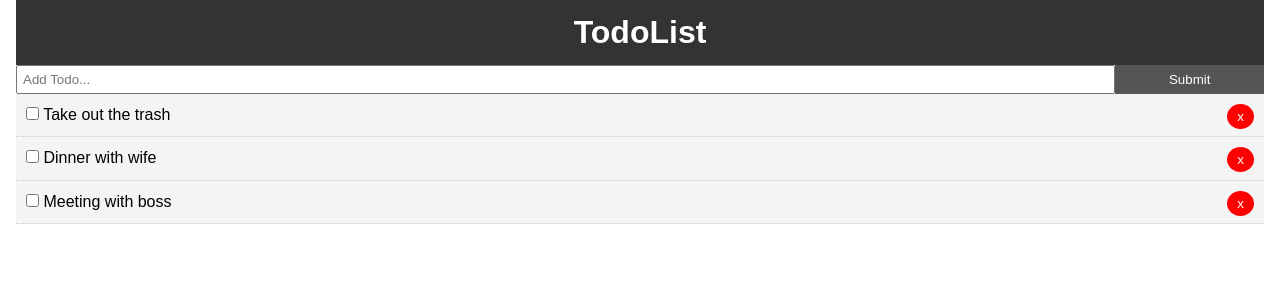
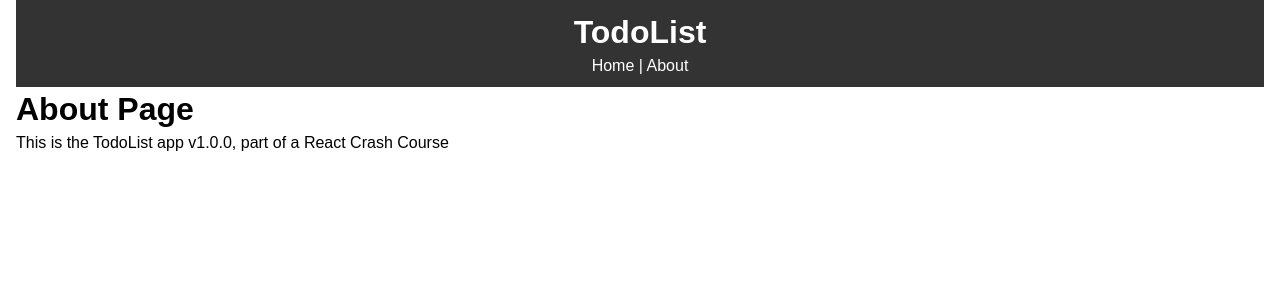
Before and after one commit to snyarde/React-JS-Crash-Course-2019, a React (Create React App) app: page /about in a window 1280 px wide. Shown: the top 300 px of the page. Built offline with nearby package versions, Linux system fonts and the light colour scheme.

Commit message:
Adds About component and react-router-dom
Adds About component and react-router-dom with routes

```diff
--- a/package.json
+++ b/package.json
@@ -7,6 +7,7 @@
   "dependencies": {
     "react": "16.12.0",
     "react-dom": "16.12.0",
+    "react-router-dom": "5.1.2",
     "react-scripts": "3.0.1",
     "uuid": "3.3.3"
   },
--- a/src/App.js
+++ b/src/App.js
@@ -1,7 +1,9 @@
-import React, { Component } from "react";
+import React, { Component, Fragment } from "react";
+import { BrowserRouter as Router, Route } from "react-router-dom";
 import Todos from "./components/Todos";
 import Header from "./components/layout/Header";
 import AddTodo from "./components/AddTodo";
+import About from "./components/pages/About";
 import uuid from "uuid";
 
 class App extends Component {
@@ -60,17 +62,35 @@ class App extends Component {
 
   render() {
     return (
+      <Router>
         <div className="App">
           <div className="container">
             <Header />
+            <Route
+              exact
+              path="/"
+              render={propps => (
+                <Fragment>
                   <AddTodo addTodo={this.addTodo} />
                   <Todos
                     todos={this.state.todos}
                     markComplete={this.markComplete}
                     delTodo={this.delTodo}
                   />
+                </Fragment>
+              )}
+            />
+            <Route
+              path="/about"
+              render={propps => (
+                <Fragment>
+                  <About />
+                </Fragment>
+              )}
+            />
           </div>
         </div>
+      </Router>
     );
   }
 }
--- a/src/components/layout/Header.js
+++ b/src/components/layout/Header.js
@@ -1,9 +1,17 @@
 import React from "react";
+import { Link } from "react-router-dom";
 
 function Header() {
   return (
     <header style={headerStyle}>
       <h1>TodoList</h1>
+      <Link to="/" style={linkStyle}>
+        Home
+      </Link>{" "}
+      |{" "}
+      <Link to="/about" style={linkStyle}>
+        About
+      </Link>
     </header>
   );
 }
@@ -15,4 +23,9 @@ const headerStyle = {
   padding: "10px"
 };
 
+const linkStyle = {
+  color: "#fff",
+  textDecoration: "none"
+};
+
 export default Header;
--- /dev/null
+++ b/src/components/pages/About.js
@@ -0,0 +1,12 @@
+import React, { Fragment } from "react";
+
+function About() {
+  return (
+    <Fragment>
+      <h1>About Page</h1>
+      <p>This is the TodoList app v1.0.0, part of a React Crash Course</p>
+    </Fragment>
+  );
+}
+
+export default About;
```
Lines whose indentation alone changed are shown as unchanged.
